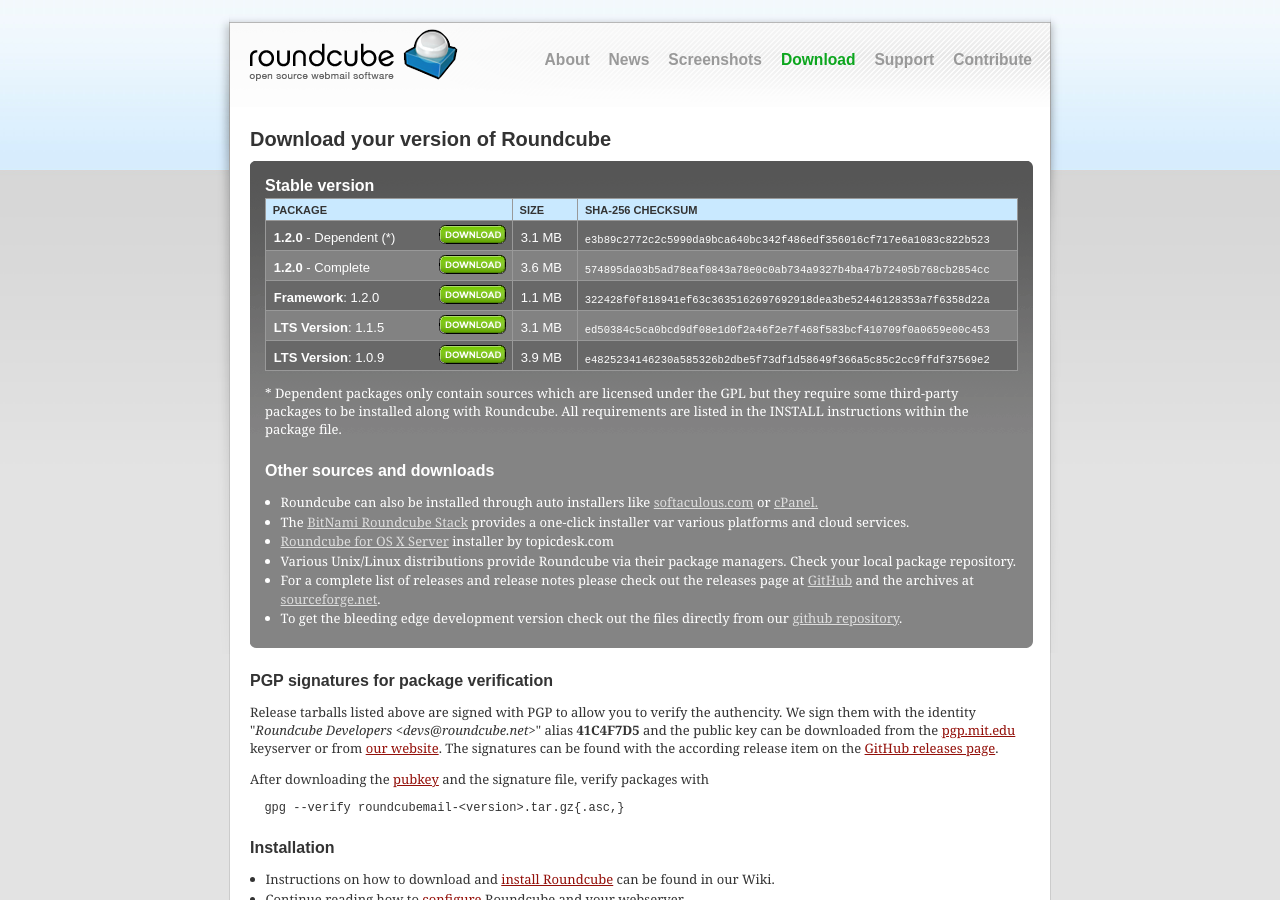
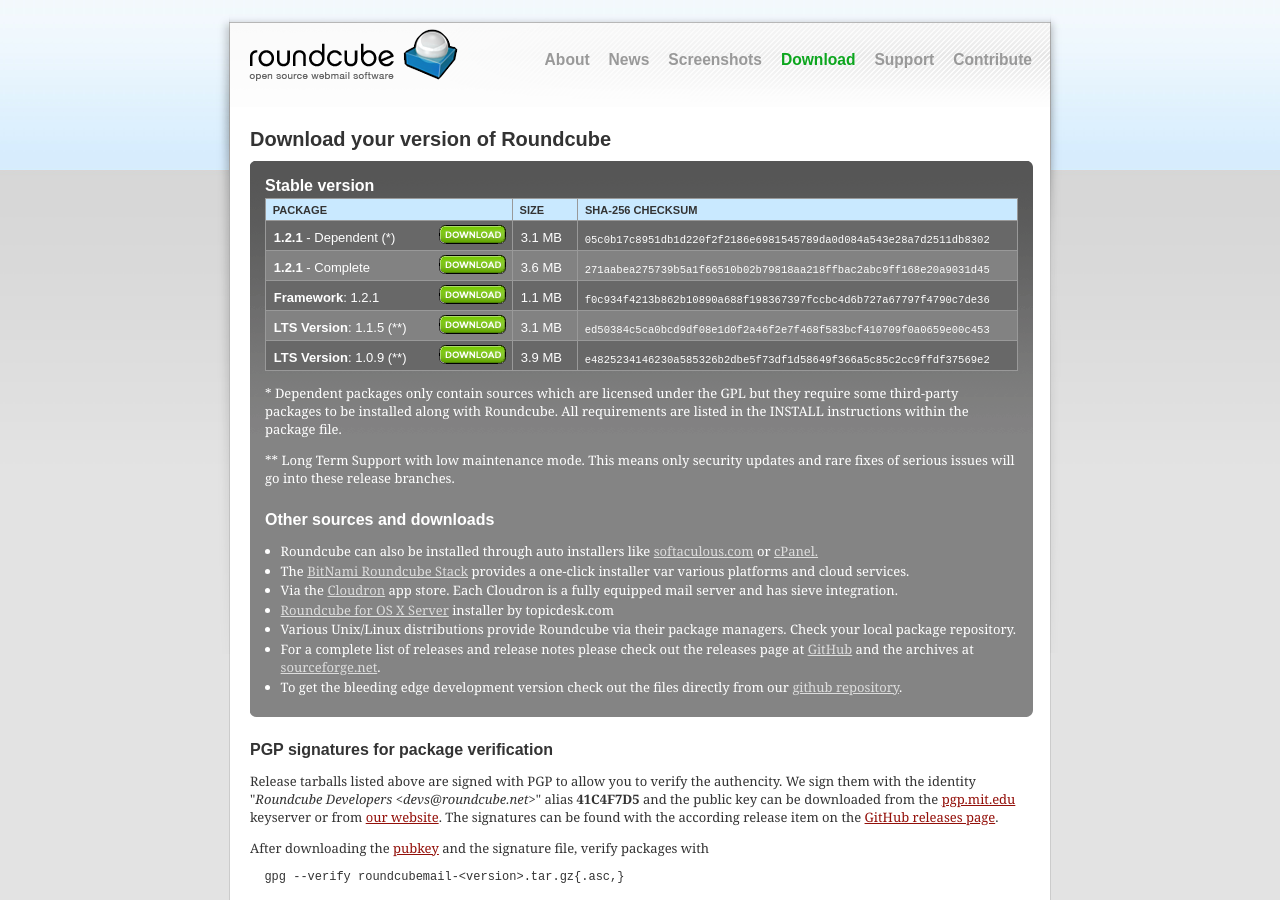
Before and after one commit to roundcube/roundcube.github.com, a Jekyll site: the page built from download/index.html, in a window 1280 px wide and 900 px high. Built offline with Jekyll 4.4.1, drawn with Linux system fonts in a browser that asks for light colours; comment, search, counter and statistics services are not loaded.

Commit message:
Publish release 1.2.1

```diff
--- a/_includes/version.txt
+++ b/_includes/version.txt
@@ -1 +1 @@
-1.2.0
+1.2.1
--- a/download/index.html
+++ b/download/index.html
@@ -21,31 +21,31 @@
 			</thead>
 			<tbody>
 			<tr class="even">
-				<td class="dlversion"><strong>1.2.0</strong> - Dependent (*)</td>
-				<td class="dlbutton"><a href="https://github.com/roundcube/roundcubemail/releases/download/1.2.0/roundcubemail-1.2.0.tar.gz" title="Download now!"><img src="images/table_button_download.png" width="67" height="19" alt="Download" class="pngimage" /></a>
+				<td class="dlversion"><strong>1.2.1</strong> - Dependent (*)</td>
+				<td class="dlbutton"><a href="https://github.com/roundcube/roundcubemail/releases/download/1.2.1/roundcubemail-1.2.1.tar.gz" title="Download now!"><img src="images/table_button_download.png" width="67" height="19" alt="Download" class="pngimage" /></a>
 				<td class="dlsize">3.1 MB</td>
-				<td class="dlchecksum">e3b89c2772c2c5990da9bca640bc342f486edf356016cf717e6a1083c822b523</td>
+				<td class="dlchecksum">05c0b17c8951db1d220f2f2186e6981545789da0d084a543e28a7d2511db8302</td>
 			</tr>
 			<tr class="odd">
-				<td class="dlversion"><strong>1.2.0</strong> - Complete</td>
-				<td class="dlbutton"><a href="https://github.com/roundcube/roundcubemail/releases/download/1.2.0/roundcubemail-1.2.0-complete.tar.gz" title="Download now!"><img src="images/table_button_download.png" width="67" height="19" alt="Download" class="pngimage" /></a>
+				<td class="dlversion"><strong>1.2.1</strong> - Complete</td>
+				<td class="dlbutton"><a href="https://github.com/roundcube/roundcubemail/releases/download/1.2.1/roundcubemail-1.2.1-complete.tar.gz" title="Download now!"><img src="images/table_button_download.png" width="67" height="19" alt="Download" class="pngimage" /></a>
 				<td class="dlsize">3.6 MB</td>
-				<td class="dlchecksum">574895da03b5ad78eaf0843a78e0c0ab734a9327b4ba47b72405b768cb2854cc</td>
+				<td class="dlchecksum">271aabea275739b5a1f66510b02b79818aa218ffbac2abc9ff168e20a9031d45</td>
 			</tr>
 			<tr class="even">
-				<td class="dlversion"><strong>Framework</strong>: 1.2.0</td>
-				<td class="dlbutton"><a href="https://github.com/roundcube/roundcubemail/releases/download/1.2.0/roundcube-framework-1.2.0.tar.gz" title="Download now!"><img src="images/table_button_download.png" width="67" height="19" alt="Download" class="pngimage" /></a>
+				<td class="dlversion"><strong>Framework</strong>: 1.2.1</td>
+				<td class="dlbutton"><a href="https://github.com/roundcube/roundcubemail/releases/download/1.2.1/roundcube-framework-1.2.1.tar.gz" title="Download now!"><img src="images/table_button_download.png" width="67" height="19" alt="Download" class="pngimage" /></a>
 				<td class="dlsize">1.1 MB</td>
-				<td class="dlchecksum">322428f0f818941ef63c3635162697692918dea3be52446128353a7f6358d22a</td>
+				<td class="dlchecksum">f0c934f4213b862b10890a688f198367397fccbc4d6b727a67797f4790c7de36</td>
 			</tr>
 			<tr class="odd">
-				<td class="dlversion"><strong>LTS Version</strong>: 1.1.5</td>
+				<td class="dlversion"><strong>LTS Version</strong>: 1.1.5 (**)</td>
 				<td class="dlbutton"><a href="https://github.com/roundcube/roundcubemail/releases/download/1.1.5/roundcubemail-1.1.5.tar.gz" title="Download now!"><img src="images/table_button_download.png" width="67" height="19" alt="Download" class="pngimage" /></a>
 				<td class="dlsize">3.1 MB</td>
 				<td class="dlchecksum">ed50384c5ca0bcd9df08e1d0f2a46f2e7f468f583bcf410709f0a0659e00c453</td>
 			</tr>
 			<tr class="even">
-				<td class="dlversion"><strong>LTS Version</strong>: 1.0.9</td>
+				<td class="dlversion"><strong>LTS Version</strong>: 1.0.9 (**)</td>
 				<td class="dlbutton"><a href="https://github.com/roundcube/roundcubemail/releases/download/1.0.9/roundcubemail-1.0.9.tar.gz" title="Download now!"><img src="images/table_button_download.png" width="67" height="19" alt="Download" class="pngimage" /></a>
 				<td class="dlsize">3.9 MB</td>
 				<td class="dlchecksum">e4825234146230a585326b2dbe5f73df1d58649f366a5c85c2cc9ffdf37569e2</td>
@@ -88,11 +88,16 @@
 		<p class="hint">* Dependent packages only contain sources which are licensed under the GPL but they require some third-party
 			packages to be installed along with Roundcube. All requirements are listed in the INSTALL instructions within the package file.</p>
 
+		<p class="hint">** Long Term Support with low maintenance mode. This means only security updates and rare fixes of serious issues
+			will go into these release branches.</p>
+
 		<h2>Other sources and downloads</h2>
 		<ul>
 			<li>Roundcube can also be installed through auto installers like <a href="http://www.softaculous.com/">softaculous.com</a>
 				or <a href="http://www.cpanel.net/">cPanel.</a></li>
 			<li>The <a href="http://bitnami.com/stack/roundcube">BitNami Roundcube Stack</a> provides a one-click installer var various platforms and cloud services.</li>
+			<li>Via the <a href="https://cloudron.io/appstore.html?app=net.roundcube.cloudronapp">Cloudron</a> app store.
+				Each Cloudron is a fully equipped mail server and has sieve integration.</li>
 			<li><a href="https://topicdesk.com/downloads/tools/roundcube-for-os-x-server/">Roundcube for OS X Server</a> installer by topicdesk.com</li>
 			<li>Various Unix/Linux distributions provide Roundcube via their package managers. Check your local package repository.</li>
 			<li>For a complete list of releases and release notes please check out the releases page
```
Also changed, not shown: other parts of download/index.html (+1 -1 lines), _posts/2016-07-26-update-1.2.1-released.md (added, +13 -0 lines).
